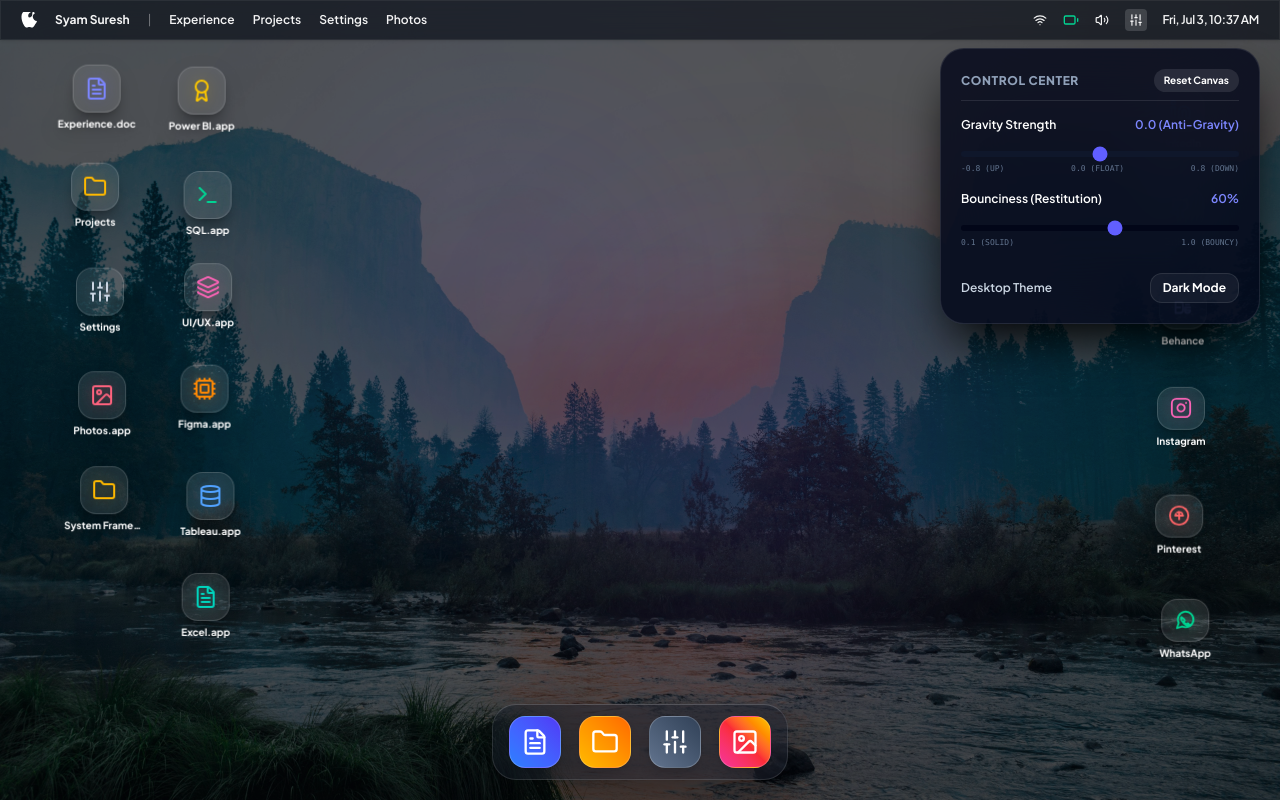
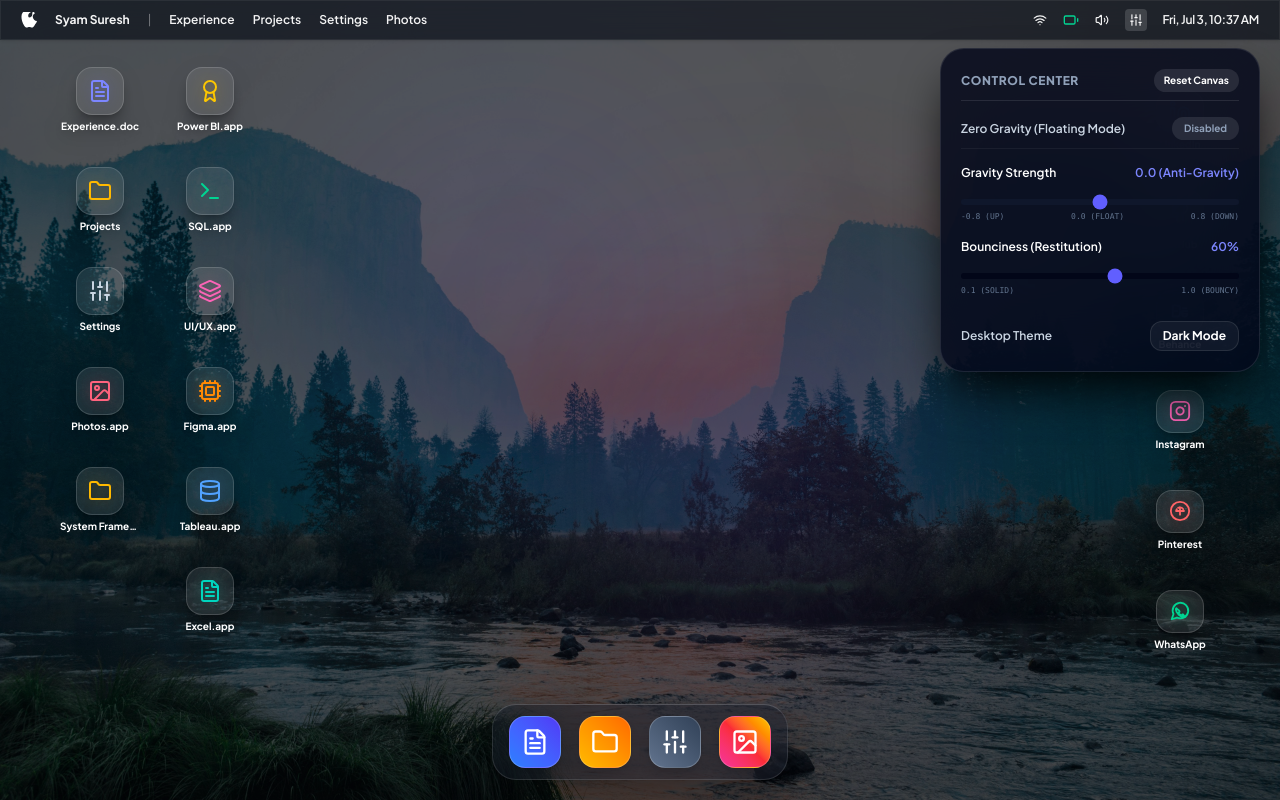
Before and after one commit to itsmesyaam/mac-style-portfolio-website, a React (Vite) app: page / in a window 1280 px wide. Both pictures are taken after a click on the element 1135 px from the left and 20 px from the top of the page. Built offline with nearby package versions, Linux system fonts and the light colour scheme; a web font is replaced by a local one.

Commit message:
feat: turn off floating effect by default, keep icons stationary but draggable when floating is disabled, and add toggle switch to Control Center

```diff
--- a/src/components/MacDesktop.tsx
+++ b/src/components/MacDesktop.tsx
@@ -94,6 +94,7 @@
 
   // System control configs
   const [gravity, setGravity] = useState<number>(0); // Zero gravity default so icons/windows drift
+  const [zeroGravityEnabled, setZeroGravityEnabled] = useState<boolean>(false);
   const [bounciness, setBounciness] = useState<number>(0.6); // Medium bounciness
   const [isThemeDark, setIsThemeDark] = useState<boolean>(true);
   const [controlCenterOpen, setControlCenterOpen] = useState<boolean>(false);
@@ -399,11 +400,24 @@
       icons.forEach((icon) => {
         const body = tempBodies[icon.id];
         if (body && !body.isStatic) {
+          const isDragged = (mouseConstraint as any).body === body;
+
+          if (!zeroGravityEnabled) {
+            // Under normal mode: keep icons stationary at their home positions (or new dropped custom locations)
+            if (!isDragged) {
+              const home = getIconHomePosition(icon.id, window.innerWidth, window.innerHeight);
+              Body.setPosition(body, { x: home.x, y: home.y });
+              Body.setVelocity(body, { x: 0, y: 0 });
+              Body.setAngle(body, 0);
+              Body.setAngularVelocity(body, 0);
+            }
+          } else {
+            // Zero-gravity / Floating Mode is turned ON!
             if (gravity === 0) {
               // Under zero gravity: let them float and flow around the screen continuously!
               // If they slow down too much, give them a soft random nudge to keep them in motion.
               const speed = Math.hypot(body.velocity.x, body.velocity.y);
-            if (speed < 0.4) {
+              if (speed < 0.4 && !isDragged) {
                 const angle = Math.random() * Math.PI * 2;
                 Body.applyForce(body, body.position, {
                   x: Math.cos(angle) * 0.00008,
@@ -422,6 +436,7 @@
               });
             }
           }
+        }
       });
     });
 
@@ -440,7 +455,7 @@
         canvasElement.removeEventListener('mouseup', handleMouseUp);
       }
     };
-  }, [openWindows, gravity]);
+  }, [openWindows, gravity, zeroGravityEnabled]);
 
   // Adjust bounciness/restitution in real-time
   useEffect(() => {
@@ -755,6 +770,33 @@
               </button>
             </div>
 
+            {/* Zero Gravity Toggle */}
+            <div className="flex justify-between items-center pb-2 border-b border-white/5">
+              <span className="text-xs font-semibold text-slate-300">Zero Gravity (Floating Mode)</span>
+              <button
+                onClick={() => {
+                  const newVal = !zeroGravityEnabled;
+                  setZeroGravityEnabled(newVal);
+                  if (newVal) {
+                    icons.forEach(icon => {
+                      const body = bodiesRef.current[icon.id];
+                      if (body && !body.isStatic) {
+                        Body.setVelocity(body, {
+                          x: (Math.random() - 0.5) * 2.5,
+                          y: (Math.random() - 0.5) * 2.5
+                        });
+                      }
+                    });
+                  }
+                }}
+                className={`py-1 px-3 rounded-full text-[10px] font-bold transition-all clickable ${
+                  zeroGravityEnabled ? 'bg-indigo-600 text-white' : 'bg-white/10 text-slate-400 hover:bg-white/15'
+                }`}
+              >
+                {zeroGravityEnabled ? 'Enabled' : 'Disabled'}
+              </button>
+            </div>
+
             {/* Gravity Adjuster Slider */}
             <div className="space-y-1.5">
               <div className="flex justify-between text-xs font-semibold text-white">
```
Lines whose indentation alone changed are shown as unchanged.
